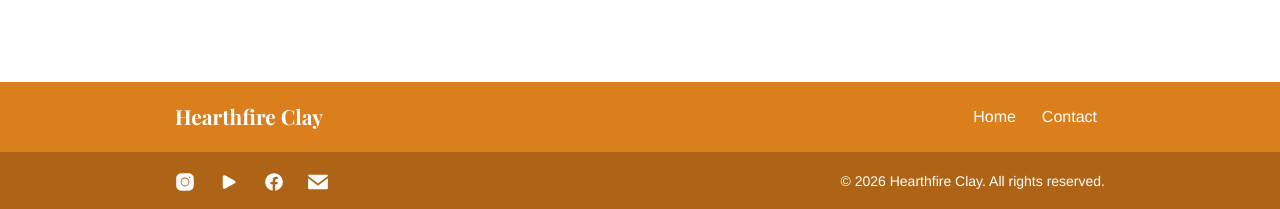
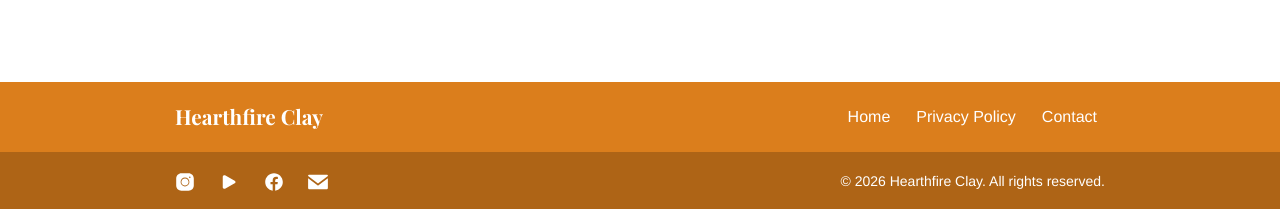
Before and after one commit to shawnacscott/shawnacscott.github.io, a Jekyll site: the page built from index.md, in a window 1280 px wide. Shown: the part 861-1070 px from the top of the page. Built offline with Jekyll 4.4.1, drawn with Linux system fonts in a browser that asks for light colours.

Commit message:
Add placeholder privacy policy

```diff
--- a/_data/menus.yml
+++ b/_data/menus.yml
@@ -16,6 +16,9 @@ footer:
   - name: "Home"
     url: "/"
     weight: 1
+  - name: "Privacy Policy"
+    url: "/privacy/"
+    weight: 2
   - name: "Contact"
     url: "/contact/"
-    weight: 2
+    weight: 3
```
Also changed, not shown: privacy.md (added, +7 -0 lines).
